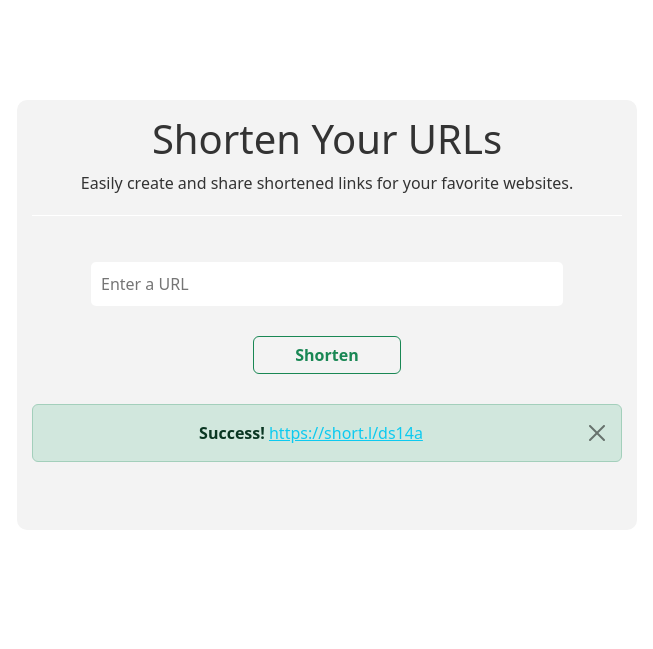
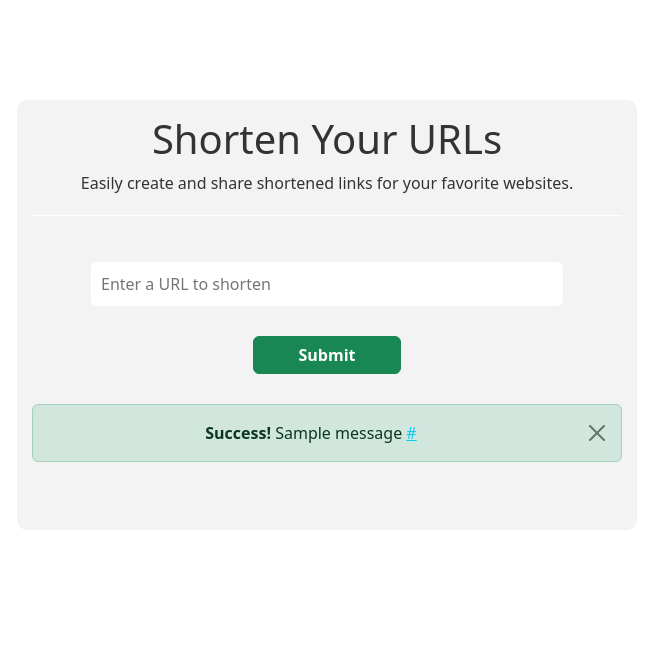
Before and after one commit to eric-py/FlaskShortUrl, a Python web app: template app/templates/index.html in a window 1280 px wide. Shown: the top 649 px of the page, without its empty margins (313-966 px from the left). Run offline with Jinja, Linux system fonts and the light colour scheme; the template is opened without the code that fills it: most values are stand-ins (such as "Sample title", 1, 10 or a date in 2020); one stand-in notice (Sample message) is shown; form fields are guessed from the names that the template uses.

Commit message:
flash messages to index

```diff
--- a/app/static/style.css
+++ b/app/static/style.css
@@ -35,7 +35,7 @@ body{
     width: 100%;
 }
 
-.title > form > input{
+.form_input{
     width: 80%;
     padding: 10px;
     margin-bottom: 10px;
@@ -47,9 +47,9 @@ body{
     border-radius: 5px;
 }
 
-.title > form > button{
-    width: 25%;
-    font-weight: bold;
-    margin-top: 20px;
-    margin-bottom: 30px;
+.form_btn{
+    width: 25% !important;
+    font-weight: bold !important;
+    margin-top: 20px !important;
+    margin-bottom: 30px !important;
 }
--- a/app/templates/index.html
+++ b/app/templates/index.html
@@ -12,15 +12,26 @@
         <div class="title">
             <h1>Shorten Your URLs</h1>
             <p>Easily create and share shortened links for your favorite websites.</p>
-            <form action="/shorten" method="post">
-                <input type="text" name="url" placeholder="Enter a URL">
+            <form action="{{ url_for('main.shorten') }}" method="post">
+                {{ form.hidden_tag() }}
+                {{ form.long_url(class="form_input", placeholder="Enter a URL to shorten") }}
                 <br>
-                <button type="submit" class="btn btn-outline-success">Shorten</button>
-                <div class="alert alert-success alert-dismissible fade show" role="alert">
-                    <strong>Success! </strong><a href="#" class="link-info"> https://short.l/ds14a</a>
-                    <button type="button" class="btn-close" data-bs-dismiss="alert" aria-label="Close"></button>
-                  </div>
+                {{ form.submit(class="btn btn-success form_btn") }}
             </form>
+
+            {% with messages = get_flashed_messages(with_categories=true) %}
+                {% if messages %}
+                    {% for category, message in messages %}
+                        <div class="alert alert-{{ category }} alert-dismissible fade show" role="alert">
+                            <strong>{{ category|capitalize }}!</strong> {{ message }}
+                            {% if category == 'success' and short_link %}
+                                <a href="{{ short_link }}" class="link-info">{{ short_link }}</a>
+                            {% endif %}
+                            <button type="button" class="btn-close" data-bs-dismiss="alert" aria-label="Close"></button>
+                        </div>
+                    {% endfor %}
+                {% endif %}
+            {% endwith %}
         </div>
     </div>
     <script src="https://cdn.jsdelivr.net/npm/bootstrap@5.3.3/dist/js/bootstrap.bundle.min.js" integrity="sha384-YvpcrYf0tY3lHB60NNkmXc5s9fDVZLESaAA55NDzOxhy9GkcIdslK1eN7N6jIeHz" crossorigin="anonymous"></script>
```
